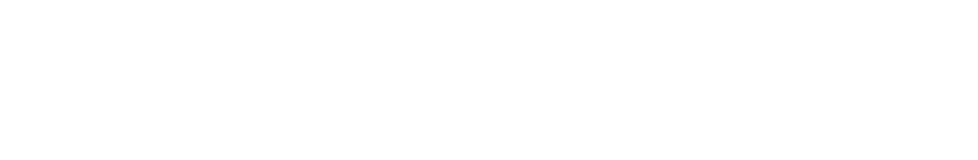
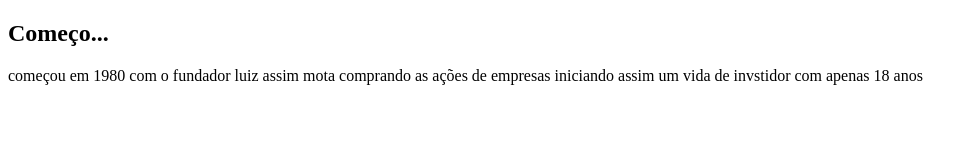
Before and after one commit to LucasBarros28/repositoriotrabalho, a plain HTML site: page public_html/index.html in a window 1280 px wide. Shown: the whole page, without its empty margins (0-978 px from the left). Drawn offline with Linux system fonts and the light colour scheme.

Commit message:
modificando teste

```diff
--- a/public_html/index.html
+++ b/public_html/index.html
@@ -2,9 +2,10 @@
 <!DOCTYPE html>
 <html>
 <head>
-	<title></title>
+	<title> Historia da nossa empresa</title>
 </head>
 <body>
-
+	<h2>Começo...</h2>
+	<p>começou em 1980 com o fundador luiz assim mota comprando as ações de empresas iniciando assim um vida de invstidor com apenas 18 anos</p>
 </body>
 </html>
```
